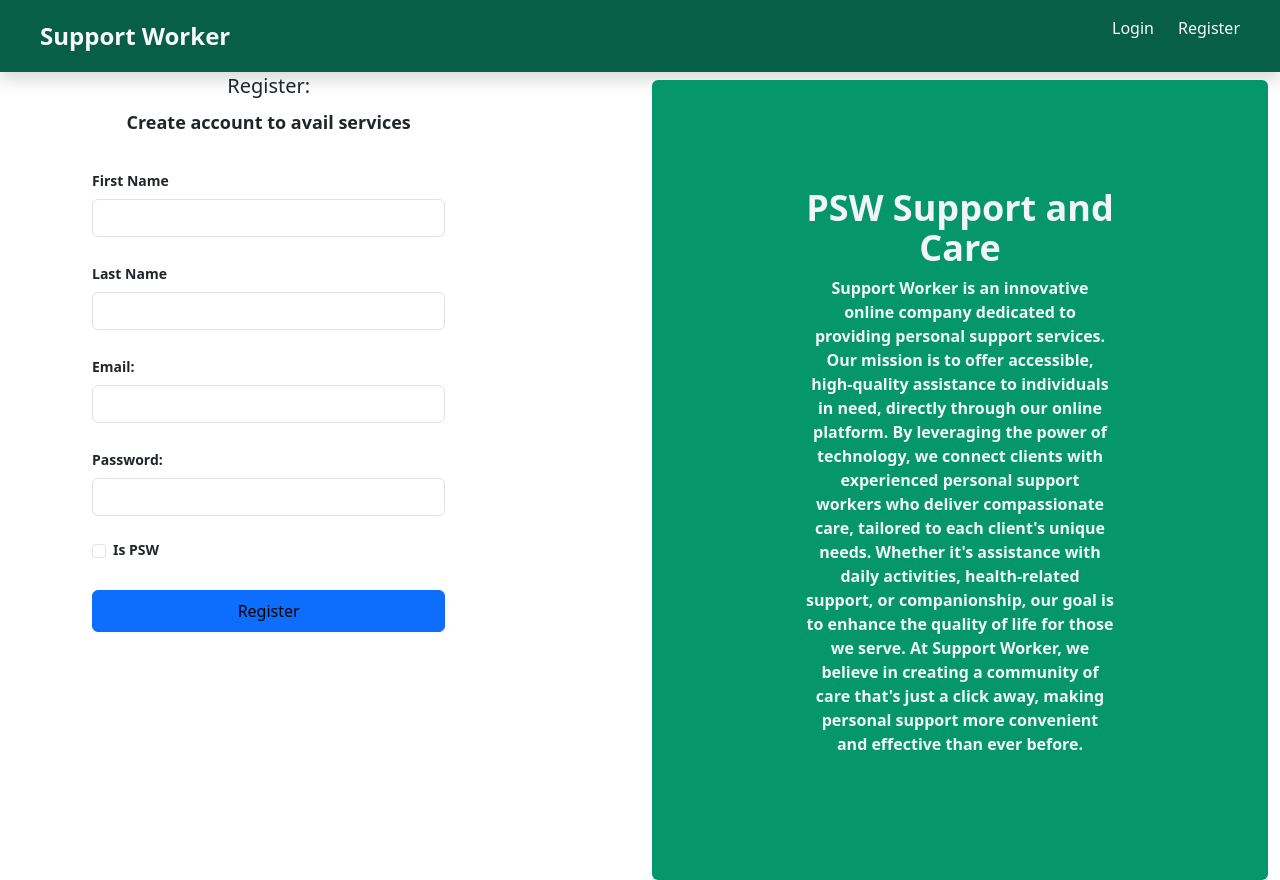
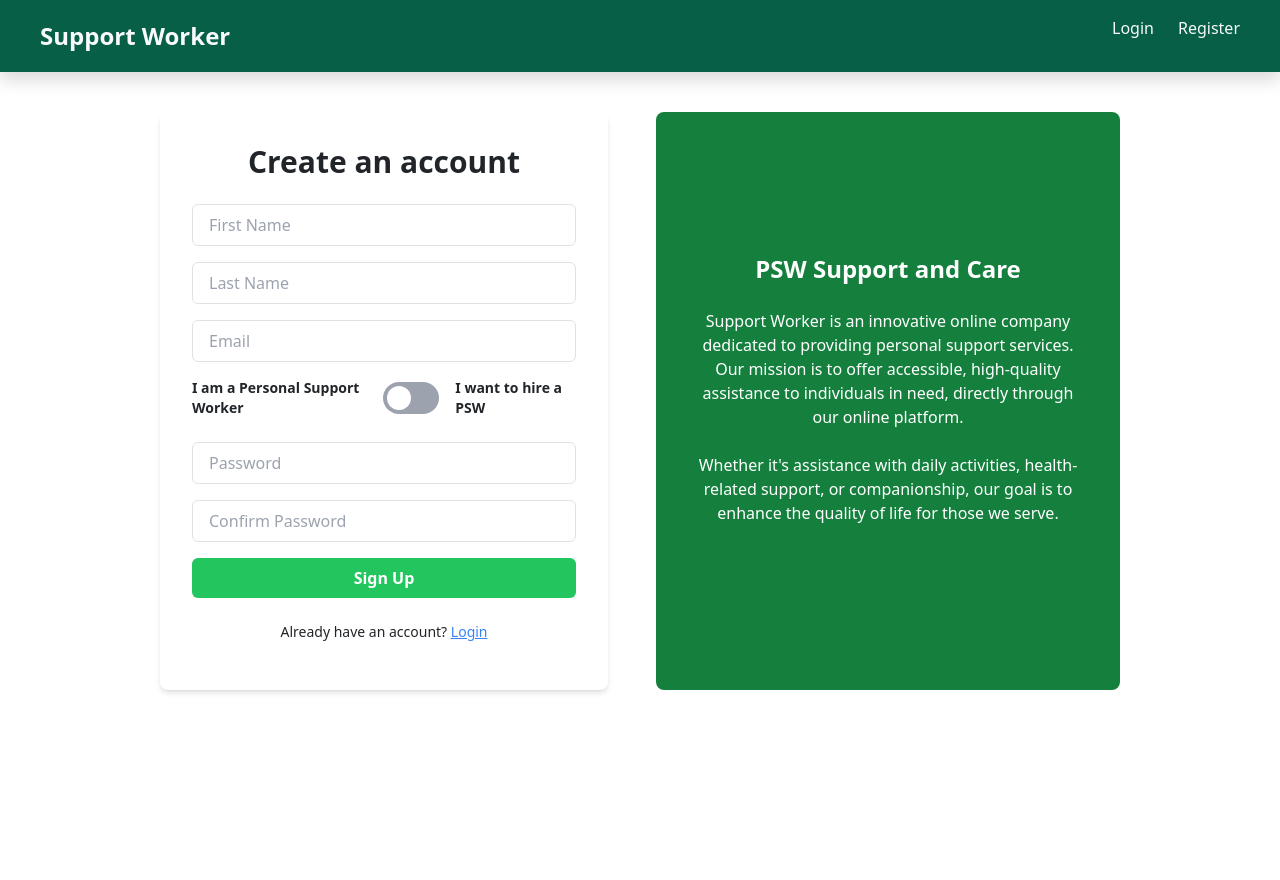
Before and after one commit to Kush10022/pswfrontendfinal, a Next.js app: page /registeruser in a window 1280 px wide. After the commit the page ends 800 px from the top, so only its background shows below. Built offline with nearby package versions, Linux system fonts and the light colour scheme.

Commit message:
Redirect logged-in users to dashboard on login signup route adjustment

```diff
--- a/app/login/page.js
+++ b/app/login/page.js
@@ -1,23 +1,21 @@
 "use client";
 import React, { useState } from "react";
-import styles from "../../styling/login.module.css";
 import Link from "next/link";
-import { Button } from "react-bootstrap";
-import Row from "react-bootstrap/Row";
-import Col from "react-bootstrap/Col";
-import Container from "react-bootstrap/Container";
 import { useRouter } from "next/navigation";
 import { AssitiveFetch } from "../lib/assitivefetch";
+import Cookies from "js-cookie";
+import toast from "react-hot-toast";
 
-export default function Login({ onSubmit }) {
+export default function Login() {
   const [email, setEmail] = useState("");
   const [password, setPassword] = useState("");
+  const [isLoggingIn, setIsLoggingIn] = useState(false);
   const router = useRouter();
-  const [StatusMessage, setStatusMessage] = useState("");
 
-  // function setToken(token) {
-  //   localStorage.setItem('access_token', token);
-  // }
+  if (Cookies.get("authToken")) {
+    router.push("/dashboard");
+  }
+
   function setCookie(name, value, hours) {
     let expires = "";
     if (hours) {
@@ -34,6 +32,8 @@ export default function Login({ onSubmit }) {
   }
 
   async function handleSubmit(e) {
+    setIsLoggingIn(true);
+    const toastId = toast.loading("Logging in...");
     e.preventDefault();
     const payload = {
       email: email,
@@ -47,99 +47,121 @@ export default function Login({ onSubmit }) {
       );
 
       if (responseData.status === 403) {
-        setStatusMessage(
-          "Please verify your email before logging in or check your email for verification link."
+        setTimeout(() => {
+          toast.error(
+            "Please verify your email before logging in or check your email for verification link.",
+            { id: toastId }
           );
+          setIsLoggingIn(false);
+        }, 1000);
       } else if (responseData.status === "ok") {
-        // setToken(responseData.token);
         setCookie("authToken", responseData.token, 24); // Sets a cookie named 'authToken' with the token value, expiring in 24 hours.
+        setTimeout(() => {
+          toast.success("Login successful!", { id: toastId });
+          setIsLoggingIn(false);
           router.push("/dashboard");
+        }, 1000);
       } else {
-        setStatusMessage("Please enter a valid email and password");
+        setTimeout(() => {
+          if (responseData.error.code == 404) {
+            toast.error(
+              "Please check your email and password.",
+              { id: toastId }
+            );
+          } else {
+            toast.error(responseData.error.message, { id: toastId });
+          }
+          setIsLoggingIn(false);
+        }, 1000);
       }
     } catch (error) {
+      setTimeout(() => {
+        toast.error("An error occurred during login. Please try again.", {
+          id: toastId,
+        });
+        setIsLoggingIn(false);
+      }, 1000);
       console.error("Error during user login", error);
     }
   }
+
   return (
-    <Container fluid>
-      <Row>
-        <Col sm={12} md={12} lg={8} xl={8} xxl={8}>
-          <div className="flex justify-center items-center h-screen bg-gray-100">
-            <div className="w-3/5 bg-white p-8 rounded-lg shadow-md mr-8 flex flex-col items-center">
-              <p className="text-2xl text-emerald-800">PSW Support and Care</p>
-              <p>Welcome Back, Please login to your account.</p>
-              <button className={styles.githubBtn}>Login with Google</button>
-              <div className={styles.orSeparator}>- OR -</div>
+    <>
+      <div className="my-1 flex justify-center items-center h-full pt-20">
+        <div className="grid grid-cols-1 md:grid-cols-2 gap-1 w-full md:w-3/4">
+          {/* Login Form Section */}
+          <div className="bg-white p-8 rounded-lg shadow-md flex flex-col justify-center items-center w-full max-w-md">
+            <h1 className="text-2xl font-bold mb-4">
+              PSW Support and Care
+            </h1>
+            <p className="mb-4">Welcome Back, Please login to your account.</p>
+
             <form
-                className={styles.loginForm}
+              className="w-full"
               onSubmit={handleSubmit}
               role="form"
               data-testid="form-button"
             >
+              <div className="mb-4">
                 <input
                   type="email"
                   placeholder="Email Address"
                   required
                   value={email}
                   onChange={(e) => setEmail(e.target.value)}
+                  className="w-full px-3 py-2 border rounded focus:outline-none focus:ring-2 focus:ring-blue-500"
                 />
+              </div>
+              <div className="mb-4">
                 <input
                   type="password"
                   placeholder="Password"
                   required
                   value={password}
                   onChange={(e) => setPassword(e.target.value)}
+                  className="w-full px-3 py-2 border rounded focus:outline-none focus:ring-2 focus:ring-blue-500"
                   autoComplete="on"
                 />
-                <div className={styles.rememberMe}>
-                  {StatusMessage && (
-                    <p className={styles.error}>{StatusMessage}</p>
-                  )}
               </div>
-                <Link href="/resetPassword" className={styles.forgotPassword}>
-                  Forgot password
+              <Link
+                href="/resetPassword"
+                className="text-sm text-blue-500 hover:underline"
+              >
+                Forgot password?
               </Link>
-                {/* <Link href="#"> */}
               <button
                 data-testid="login-button"
                 type="submit"
-                  className="bg-blue-500 hover:bg-blue-700 text-white font-bold py-2 px-4 rounded"
+                className={`w-full bg-blue-500 hover:bg-blue-700 text-white font-bold py-2 px-4 rounded mt-4 ${
+                  isLoggingIn ? "opacity-50 cursor-not-allowed" : ""
+                }`}
+                disabled={isLoggingIn}
               >
-                  Login
+                {isLoggingIn ? "Logging in..." : "Login"}
               </button>
-                {/* </Link> */}
-                <Link href="/registeruser">
-                  <Button type="button">Sign up</Button>
+
+              <p className="text-center mt-4 text-sm">
+              Don't have an account?{" "}
+              <Link href="/registeruser" className="text-blue-500 hover:underline">
+                Sign Up
               </Link>
+            </p>
             </form>
-              <p className={styles.terms}>
-                By signing up, you agree to PSW Terms and Conditions & Privacy
-                Policy
+          </div>
+
+          {/* Info Section */}
+          <div className="bg-green-700 p-8 rounded-lg text-white flex flex-col justify-center items-center text-center">
+            <h2 className="text-2xl font-bold mb-4">How we work?</h2>
+            <p className="mb-4">
+              Find out how we are changing lives of hundreds of people needing
+              special assistance.
             </p>
-            </div>
-          </div>
-        </Col>
-        <Col sm={12} md={12} lg={4} xl={4} xxl={4}>
-          <div className="flex justify-center items-center h-screen bg-gray-100">
-            <div className="w-3/5 p-8 bg-green-700 rounded-lg text-white text-center relative">
-              {/* <button className={styles.hideBtn}>Hide</button> */}
-              <h2>How we work?</h2>
-              <p>
-                Find out how are changing lives of hundreds of people needing
-                special assitance.
-              </p>
-              <Link
-                className={styles.playBtn}
-                href="https://www.youtube.com/"
-                style={{ textDecoration: "none" }}
-              >
-                ▶️
+            <Link href="https://www.youtube.com/">
+              <button className="text-white text-3xl">▶️</button>
             </Link>
           </div>
         </div>
-        </Col>
-      </Row>
-    </Container>
+      </div>
+    </>
   );
 }
--- a/app/registeruser/page.js
+++ b/app/registeruser/page.js
@@ -1,147 +1,204 @@
 "use client";
-import { Card, Form, Alert, Button, Container, Row,Col } from "react-bootstrap";
 import { useState } from "react";
-import { registerUsers } from "../lib/authenticate";
 import { useRouter } from "next/navigation";
+import Link from "next/link";
 import { AssitiveFetch } from "../lib/assitivefetch";
+import toast from "react-hot-toast";
+import Cookies from "js-cookie";
 
 export default function Register() {
-  const [warning, setWarning] = useState("");
   const [firstName, setFirstName] = useState("");
   const [lastName, setLastName] = useState("");
   const [email, setEmail] = useState("");
-  const [PSW, setPSW] = useState(false);
   const [password, setPassword] = useState("");
+  const [confirmPassword, setConfirmPassword] = useState("");
+  const [isPSW, setIsPSW] = useState(true);
+  const [isSubmitting, setIsSubmitting] = useState(false);
   const router = useRouter();
 
-  function uploadPicture() {
-    const fileInput = document.getElementById('profilePicture');
-    const tokenInput = document.getElementById('token');
-    if (fileInput.files.length > 0 && tokenInput.value.trim() !== "") {
-        const file = fileInput.files[0];
-        console.log(file);
-        const formData = new FormData();
-        formData.append('picture', file); // 'picture' is the field name you expect on the server
-
-        fetch('http://localhost:9000/v1/private/user/picture', {
-            method: 'PUT',
-            headers: {
-                // 'Content-Type': 'multipart/form-data' is not required here; it's set automatically by the browser when using FormData
-                'Content-Type': `${file.type}`,
-                'Authorization': 'JWT ' + tokenInput.value.trim()
-            },
-            body: file
-        })
-        .then(async (response) => {
-            if (!response.ok) {
-                const resp = await response.json();
-                console.log(resp);
-                throw new Error('Network response was not ok');
-            }
-            return await response.json();
-        })
-        .then(data => {
-            console.log(data);
-            alert('Upload successful');
-        })
-        .catch((error) => {
-            console.error('Error:', error);
-            alert('Upload failed. See console for details.');
-        });
-    } else {
-        alert('Please select a file and enter a JWT token to upload');
-    }
-}
-
-
+  if (Cookies.get("authToken")) {
+    router.push("/dashboard");
+  }
 
   async function handleSubmit(e) {
     e.preventDefault();
+    setIsSubmitting(true);
+
+    // Check if passwords match
+    if (password !== confirmPassword) {
+      toast.error("Passwords do not match.");
+      setIsSubmitting(false);
+      return;
+    }
+
+    const toastId = toast.loading("Registering...");
+
     try {
       const payload = {
-        email: email,
-        password: password,
-        firstName: firstName,
-        lastName: lastName,
-        PSW: PSW,
+        firstName,
+        lastName,
+        email,
+        password,
+        PSW: isPSW,
       };
 
-      const responseData = await AssitiveFetch(`${process.env.NEXT_PUBLIC_API_URL}/v1/auth/register`, 'POST', payload);
-    // if (responseData.status==='ok') {
-    //     console.log('User registration successful', responseData);
-    //     return responseData;
-    // } else {
-    //     console.log('User registration failed', responseData);
-    //     return responseData;
-    // }
+      const responseData = await AssitiveFetch(
+        `${process.env.NEXT_PUBLIC_API_URL}/v1/auth/register`,
+        "POST",
+        payload
+      );
 
-      //const res = await registerUsers(email, password, firstName, lastName, PSW);
-      console.log("res is:", responseData);
       if (responseData.status === "error" && responseData.error.message) {
-        console.log("res.error.message is:", responseData.error.message);
-        setWarning(responseData.error.message);
+        setTimeout(() => {
+          toast.error(responseData.error.message, { id: toastId });
+          setIsSubmitting(false);
+        }, 1000);
         return;
       }
-      router.push("/afterEmailregister");
+
+      setTimeout(() => {
+        toast.success("Registration successful!", { id: toastId });
+        router.push("/afterEmailregister");
+      }, 1000);
     } catch (err) {
-      setWarning(err.message);
+      setTimeout(() => {
+        toast.error("An error occurred. Please try again later.", {
+          id: toastId,
+        });
+        setIsSubmitting(false);
+      }, 1000);
     }
   }
 
   return (
-    //  without the container fluid the bottom and horizontal scroll bar will appear
-    //  the min-h-screen is to make the page full height
-    <Container fluid className="min-h-screen">
-      <Row className="min-h-screen">
-        <Col xs={12} md={6} lg={6} xl={6} xxl={6}>
-        <div className='w-10/12 justify-center items-center px-20'>
-          <div>
-            <div  className='font-bold'><h2 className='text-xl text-center'>Register:</h2><h3 className='font-semibold text-lg text-center'>Create account to avail services</h3></div>
-          <br />
-          <Form onSubmit={handleSubmit}>
-            <Form.Group>
-              <Form.Label htmlFor="fname" className='text-sm font-semibold'>First Name</Form.Label><Form.Control type="string" value={firstName} id="fname" name="fname" onChange={(e) => setFirstName(e.target.value)} />
-            </Form.Group>
-            <br />
-            <Form.Group>
-              <Form.Label htmlFor="lname" className='text-sm font-semibold'>Last Name</Form.Label><Form.Control type="string" value={lastName} id="lname" name="lname" onChange={(e) => setLastName(e.target.value)} />
-            </Form.Group>
-            <br />
-            <Form.Group>
-              <Form.Label htmlFor="useremail" className='text-sm font-semibold'>Email:</Form.Label><Form.Control type="email" value={email} id="useremail" name="useremail" onChange={(e) => setEmail(e.target.value)} />
-            </Form.Group>
-            <br />
-            <Form.Group>
-              <Form.Label htmlFor="password" className='text-sm font-semibold'>Password:</Form.Label><Form.Control type="password" value={password} id="password" name="password" onChange={(e) => setPassword(e.target.value)} />
-              {/* <Form.Label>Password:</Form.Label><Form.Control type="password" value={password} id="password" name="password" onChange={(e) => setPassword(e.target.value)}/> */}
-            </Form.Group>
-            <br />
-            <Form.Group>
-              <Form.Check className='text-sm font-semibold' label="Is PSW" type="checkbox" value={PSW} id="ispsw" name="ispsw" onChange={(e) => setPSW(e.target.checked)} />
-            </Form.Group>
-            {warning && (<><br /><Alert variant="danger">{warning}</Alert></>)}
-            {/* className="pull-right" */}
-            <Button variant="primary" type="submit" className="w-full mt-4 py-2 text-black">Register</Button>
-          </Form>
+    <>
+      <div className="h-full flex justify-center items-center pt-10">
+        <div className="grid grid-cols-1 md:grid-cols-2 gap-8 w-full md:w-3/4">
+          {/* Registration Form Section */}
+          <div className="bg-white p-8 rounded-lg shadow-md w-full max-w-md flex flex-col justify-center">
+            <h2 className="text-3xl font-bold mb-6 text-center">
+              Create an account
+            </h2>
+            <form onSubmit={handleSubmit} className="space-y-4">
+              <div>
+                <input
+                  type="text"
+                  placeholder="First Name"
+                  value={firstName}
+                  onChange={(e) => setFirstName(e.target.value)}
+                  className="w-full px-3 py-2 border rounded focus:outline-none focus:ring-2 focus:ring-blue-500"
+                  required
+                />
+              </div>
+
+              <div>
+                <input
+                  type="text"
+                  placeholder="Last Name"
+                  value={lastName}
+                  onChange={(e) => setLastName(e.target.value)}
+                  className="w-full px-3 py-2 border rounded focus:outline-none focus:ring-2 focus:ring-blue-500"
+                  required
+                />
+              </div>
+
+              <div>
+                <input
+                  type="email"
+                  placeholder="Email"
+                  value={email}
+                  onChange={(e) => setEmail(e.target.value)}
+                  className="w-full px-3 py-2 border rounded focus:outline-none focus:ring-2 focus:ring-blue-500"
+                  required
+                />
+              </div>
+
+              {/* Switch toggle for PSW or client */}
+              <div className="flex justify-between items-center mb-4">
+                <span className="text-sm font-semibold">
+                  I am a Personal Support Worker
+                </span>
+                <label className="flex items-center">
+                  <input
+                    type="checkbox"
+                    checked={isPSW}
+                    onChange={(e) => setIsPSW(e.target.checked)}
+                    className="sr-only"
+                  />
+                  <div
+                    className={`relative w-14 h-8 transition duration-200 ease-linear rounded-full ${
+                      !isPSW ? "bg-green-600" : "bg-gray-400"
+                    }`}
+                  >
+                    <span
+                      className={`absolute top-1 left-1 w-6 h-6 bg-white rounded-full transition-transform ${
+                        !isPSW ? "transform translate-x-6" : ""
+                      }`}
+                    />
+                  </div>
+                </label>
+                <span className="text-sm font-semibold pl-4">
+                  I want to hire a PSW
+                </span>
+              </div>
+
+              <div>
+                <input
+                  type="password"
+                  placeholder="Password"
+                  value={password}
+                  onChange={(e) => setPassword(e.target.value)}
+                  className="w-full px-3 py-2 border rounded focus:outline-none focus:ring-2 focus:ring-blue-500"
+                  required
+                />
+              </div>
+
+              <div>
+                <input
+                  type="password"
+                  placeholder="Confirm Password"
+                  value={confirmPassword}
+                  onChange={(e) => setConfirmPassword(e.target.value)}
+                  className="w-full px-3 py-2 border rounded focus:outline-none focus:ring-2 focus:ring-blue-500"
+                  required
+                />
+              </div>
+
+              <button
+                type="submit"
+                className={`w-full bg-green-500 hover:bg-green-600 text-white font-bold py-2 px-4 rounded ${
+                  isSubmitting ? "opacity-50 cursor-not-allowed" : ""
+                }`}
+                disabled={isSubmitting}
+              >
+                {isSubmitting ? "Signing up..." : "Sign Up"}
+              </button>
+            </form>
+            <p className="text-center mt-4 text-sm">
+              Already have an account?{" "}
+              <Link href="/login" className="text-blue-500 hover:underline">
+                Login
+              </Link>
+            </p>
           </div>
+
+          {/* Info Section */}
+          <div className="bg-green-700 p-8 rounded-lg text-white flex flex-col justify-center items-center text-center">
+            <h2 className="text-2xl font-bold mb-4">PSW Support and Care</h2>
+            <p className="mb-4">
+              Support Worker is an innovative online company dedicated to
+              providing personal support services. Our mission is to offer
+              accessible, high-quality assistance to individuals in need,
+              directly through our online platform.
+            </p>
+            <p className="mb-4">
+              Whether it's assistance with daily activities, health-related
+              support, or companionship, our goal is to enhance the quality of
+              life for those we serve.
+            </p>
           </div>
-        </Col>
-
-        <Col md={6} lg={6} xl={6} xxl={6}>
-              <div className='flex flex-col justify-center items-center h-full rounded-md mt-2 pt-10 pb-10  bg-emerald-600'>
-                <div className='w-1/2'>
-                  <h2 className='text-4xl text-slate-100 text-center font-bold'>PSW Support and Care</h2>
-                  <p className=' text-slate-100 text-balance text-center font-semibold px-18'>Support Worker is an innovative online company dedicated to providing personal
-                  support services. Our mission is to offer accessible, high-quality assistance to individuals in need, directly
-                  through our online platform. By leveraging the power of technology, we connect clients with experienced personal
-                   support workers who deliver compassionate care, tailored to each client's unique needs. Whether it's assistance
-                   with daily activities, health-related support, or companionship, our goal is to enhance the quality of life for
-                   those we serve. At Support Worker, we believe in creating a community of care that's just a click away, making
-                    personal support more convenient and effective than ever before.</p>
-                </div>
-            </div>
-        </Col>
-      </Row>
-    </Container>
+        </div>
+      </div>
+    </>
   );
 }
```
Lines whose indentation alone changed are shown as unchanged.
